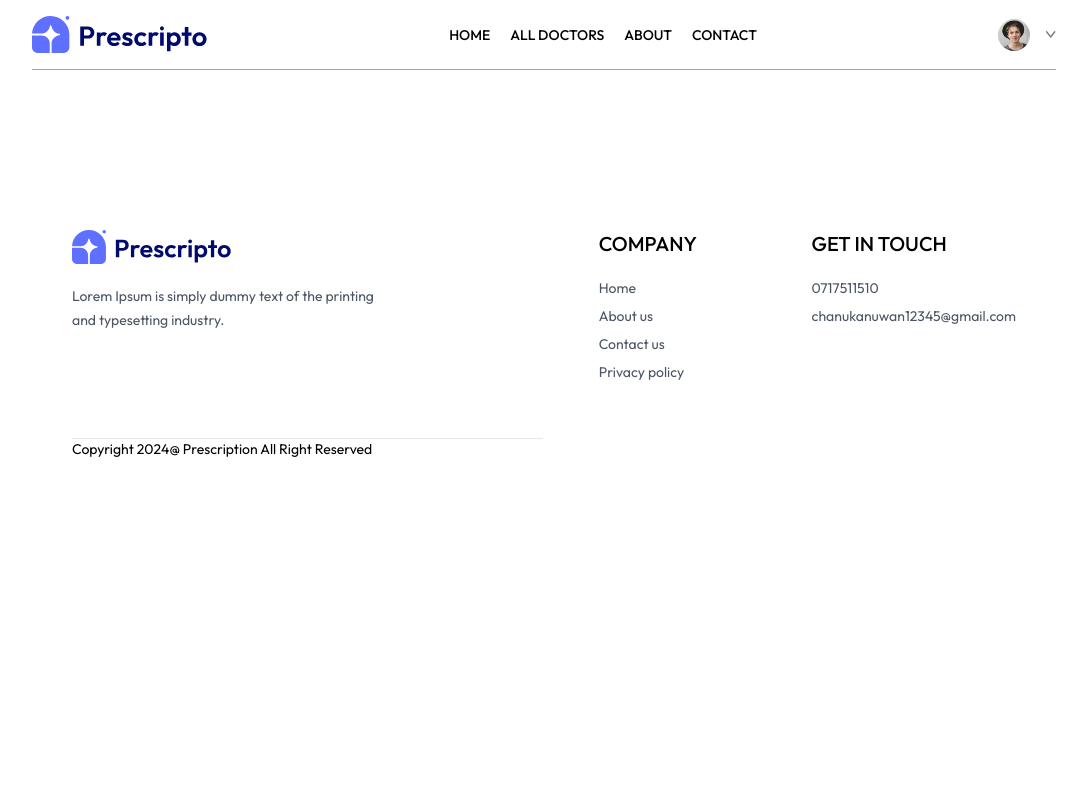
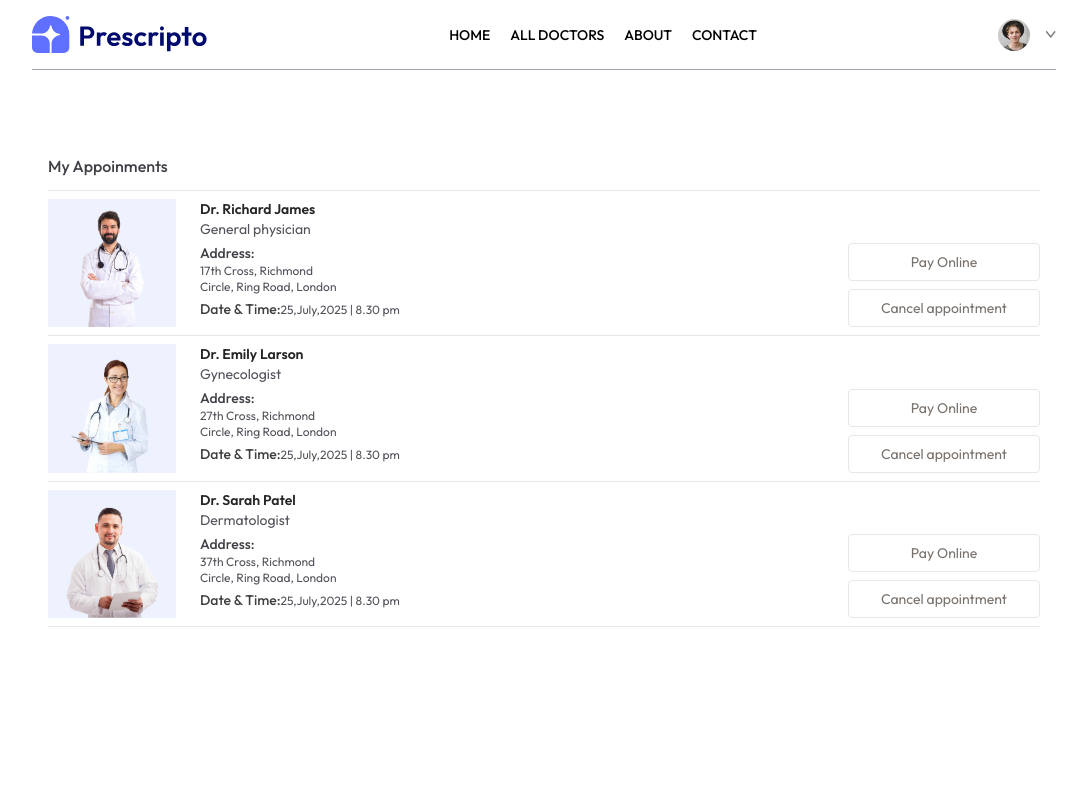
Before and after one commit to Nuwanchanuka/Booking-system, a React (Vite) app in the folder frontend/: page /my-appointments in a window 1280 px wide. Shown: the top 800 px of the page, without its empty margins (96-1183 px from the left). Built offline with nearby package versions, Linux system fonts and the light colour scheme.

Commit message:
complete my appointment page

```diff
--- a/frontend/src/pages/MyAppointments.jsx
+++ b/frontend/src/pages/MyAppointments.jsx
@@ -1,8 +1,40 @@
-import React from 'react'
+import React,{useContext} from 'react'
+import { AppContext } from '../context/AppContext'
 
 const MyAppointments = () => {
+
+  const {doctors} = useContext(AppContext)
+
+
   return (
-    <div>
+    <div className="container mx-auto p-4">
+      <p className='pb-3 mt-12 font-medium text-zinc-700 border-b'>My Appoinments</p>
+      <div>
+        {doctors.slice(0,3).map((item,index)=>(
+          <div className='grid grid-cols-[1fr_2fr] gap-4 sm:flex sm:gap-6 py-2 border-b' key={index} >
+            <div>
+              <img className='w-32 bg-indigo-50' src={item.image} alt="" />
+            </div>
+              <div className='flex-1 text-sm text-zinc-600 '>
+                <p className='text-neutral-800 font-semibold'>{item.name}</p>
+                <p>{item.speciality}</p>
+                <p className='text-zinc-700 font-medium mt-1'>Address:</p>
+                <p className='text-xs'>{item.address.line1}</p>
+                <p className='text-xs'>{item.address.line2}</p>
+                <p className='text-xs mt-1'><span className='text-sm text-neutral-700 font-medium'>Date & Time:</span>25,July,2025 | 8.30 pm </p>
+                </div>
+                <div></div>
+                <div className='flex flex-col gap-2 justify-end'>
+                  <button className='text-sm text-stone-500 text-center sm:min-w-48 py-2 border rounded hover:bg-primary hover:text-white transition-all duration-300'>Pay Online</button>
+                  <button className='text-sm text-stone-500 text-center sm:min-w-48 py-2 border rounded hover:bg-red-600 hover:text-white transition-all duration-300'>Cancel appointment</button>
+
+                </div>
+
+
+
+            </div>
+        ))}
+      </div>
 
     </div>
   )
```
